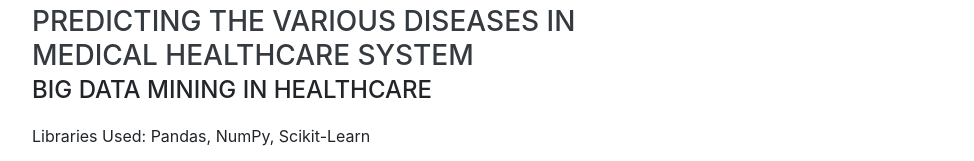
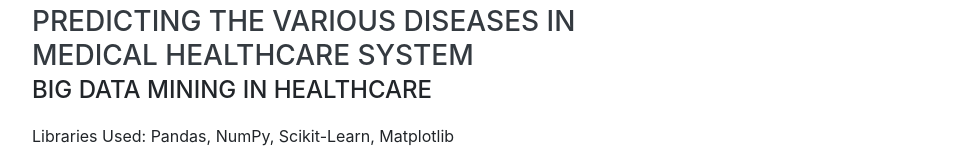
Before and after one commit to prateek11892/prateek11892.github.io, a website with bundled scripts: page index.html in a window 1280 px wide. Shown: the part 3909-4070 px from the top of the page, without its empty margins (288-1262 px from the left). Built offline with nearby package versions, Linux system fonts and the light colour scheme; a web font is replaced by a local one.

Commit message:
Update index.html

```diff
--- a/index.html
+++ b/index.html
@@ -276,7 +276,7 @@
           <div class="resume-content">
             <h3 class="mb-0">Future Trends of Data Mining in Predicting the Various Diseases in Medical Healthcare System</h3>
             <div class="subheading mb-3">Big Data Mining in Healthcare</div>
-			<div class="mb-3">Libraries Used: Pandas, NumPy, Scikit-Learn</div>
+			<div class="mb-3">Libraries Used: Pandas, NumPy, Scikit-Learn, Matplotlib</div>
             <p>The project is aimed at prediction of various diseases on the basis of features provided for each disease.</p>
           </div>
           <div class="resume-date text-md-right">
```
